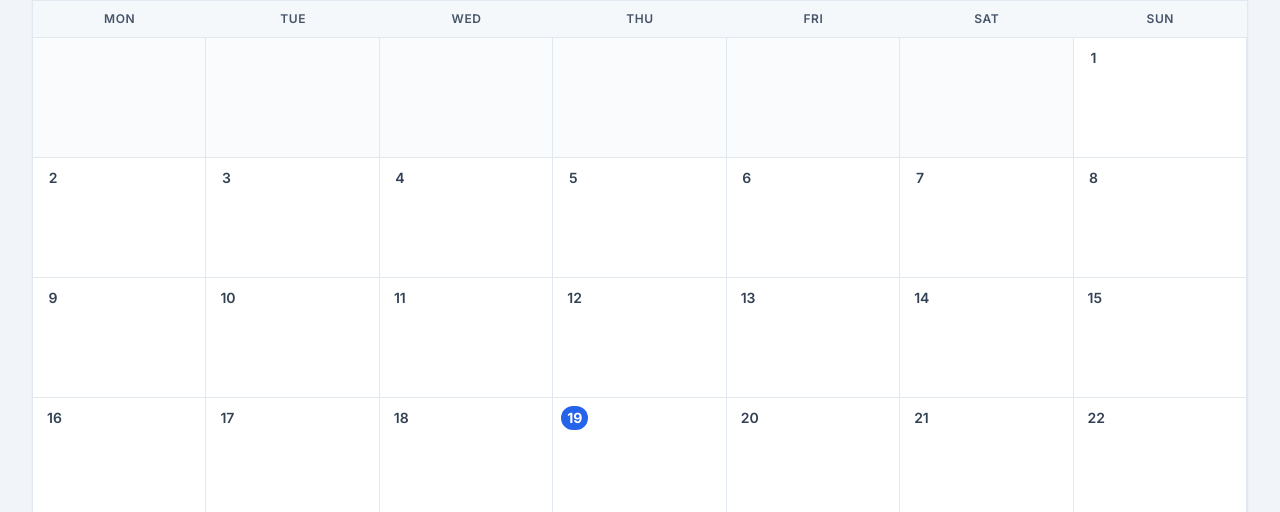
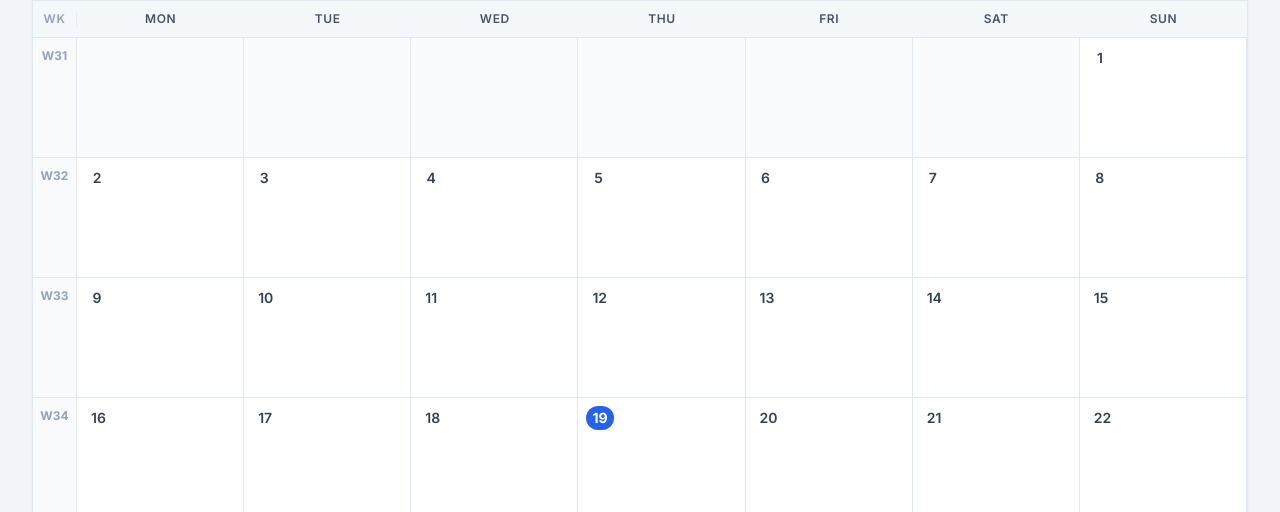
Before and after one commit to borregadev/uggplanner, a plain HTML site: page index.html in a window 1280 px wide. Shown: the part 288-800 px from the top of the page. Drawn offline with nearby package versions, Linux system fonts and the light colour scheme; no server answers.

Commit message:
added wek numbers

```diff
--- a/index.html
+++ b/index.html
@@ -83,8 +83,21 @@
                 border-top: 1px solid #cbd5e1 !important;
                 flex: 1 1 auto !important;
                 display: grid !important;
-                grid-template-columns: repeat(7, 1fr) !important;
+                grid-template-columns: 28px repeat(7, minmax(0, 1fr)) !important;
                 height: 100% !important;
+            }
+
+            .week-header-row {
+                grid-template-columns: 28px repeat(7, minmax(0, 1fr)) !important;
+            }
+
+            .week-num-cell {
+                border-color: #e2e8f0 !important;
+                border-width: 1px !important;
+                font-size: 7pt !important;
+                background-color: #f8fafc !important;
+                -webkit-print-color-adjust: exact !important;
+                print-color-adjust: exact !important;
             }
 
             .day-cell {
@@ -279,7 +292,8 @@
 
             <!-- Days of Week Header -->
             <div
-                class="grid grid-cols-7 border-b border-slate-200 bg-slate-100/70 text-center text-[11px] sm:text-xs font-semibold uppercase tracking-wider text-slate-600 py-2 sm:py-2.5">
+                class="week-header-row grid grid-cols-[26px_repeat(7,minmax(0,1fr))] sm:grid-cols-[44px_repeat(7,minmax(0,1fr))] border-b border-slate-200 bg-slate-100/70 text-center text-[10px] sm:text-xs font-semibold uppercase tracking-wider text-slate-600 py-2 sm:py-2.5">
+                <div class="text-slate-400 border-r border-slate-200/80 flex items-center justify-center">Wk</div>
                 <div><span class="hidden sm:inline">Mon</span><span class="sm:hidden">M</span></div>
                 <div><span class="hidden sm:inline">Tue</span><span class="sm:hidden">T</span></div>
                 <div><span class="hidden sm:inline">Wed</span><span class="sm:hidden">W</span></div>
@@ -290,8 +304,9 @@
             </div>
 
             <!-- Calendar Days Grid -->
-            <div id="calendar-days-grid" class="calendar-grid grid grid-cols-7 flex-1">
-                <!-- Day cells injected dynamically -->
+            <div id="calendar-days-grid"
+                class="calendar-grid grid grid-cols-[26px_repeat(7,minmax(0,1fr))] sm:grid-cols-[44px_repeat(7,minmax(0,1fr))] flex-1">
+                <!-- Week number + Day cells injected dynamically -->
             </div>
         </div>
 
@@ -722,6 +737,26 @@
             return new Date(y, m - 1, d);
         }
 
+        // Calculate fiscal week number starting Week 1 on the first Monday-Sunday week containing April 1st
+        function getFiscalAprilWeekNumber(dateObj) {
+            const getMondayOfWeek = (d) => {
+                const copy = new Date(d.getFullYear(), d.getMonth(), d.getDate());
+                const dayOffset = (copy.getDay() + 6) % 7;
+                copy.setDate(copy.getDate() - dayOffset);
+                copy.setHours(0, 0, 0, 0);
+                return copy;
+            };
+
+            const currentMonday = getMondayOfWeek(dateObj);
+            const currentYearApr1Monday = getMondayOfWeek(new Date(dateObj.getFullYear(), 3, 1));
+            const anchorMonday = currentMonday >= currentYearApr1Monday
+                ? currentYearApr1Monday
+                : getMondayOfWeek(new Date(dateObj.getFullYear() - 1, 3, 1));
+
+            const diffWeeks = Math.round((currentMonday - anchorMonday) / (7 * 24 * 60 * 60 * 1000));
+            return diffWeeks + 1;
+        }
+
         function addDays(dateStr, days) {
             const dt = parseDateKey(dateStr);
             dt.setDate(dt.getDate() + days);
@@ -1135,6 +1170,18 @@
             }
 
             for (let cellIdx = 0; cellIdx < totalCells; cellIdx++) {
+                // Insert the Week Number cell at the start of every 7-day row (Monday)
+                if (cellIdx % 7 === 0) {
+                    const rowMondayDate = new Date(year, month, 1 - startOffset + cellIdx);
+                    const weekNum = getFiscalAprilWeekNumber(rowMondayDate);
+
+                    const wkCell = document.createElement("div");
+                    wkCell.className = "week-num-cell border-b border-r border-slate-200 bg-slate-50/90 flex items-start justify-center pt-1.5 sm:pt-2.5 text-[10px] sm:text-xs font-bold text-slate-400 select-none";
+                    wkCell.textContent = `W${weekNum}`;
+                    wkCell.title = `Week ${weekNum} (Fiscal Year starting April)`;
+                    grid.appendChild(wkCell);
+                }
+
                 const dayNumber = cellIdx - startOffset + 1;
                 const cell = document.createElement("div");
                 cell.className = "day-cell border-b border-r border-slate-200 p-1 sm:p-2 min-h-[104px] sm:min-h-[120px] flex flex-col gap-1 transition relative group min-w-0 overflow-hidden";
```
